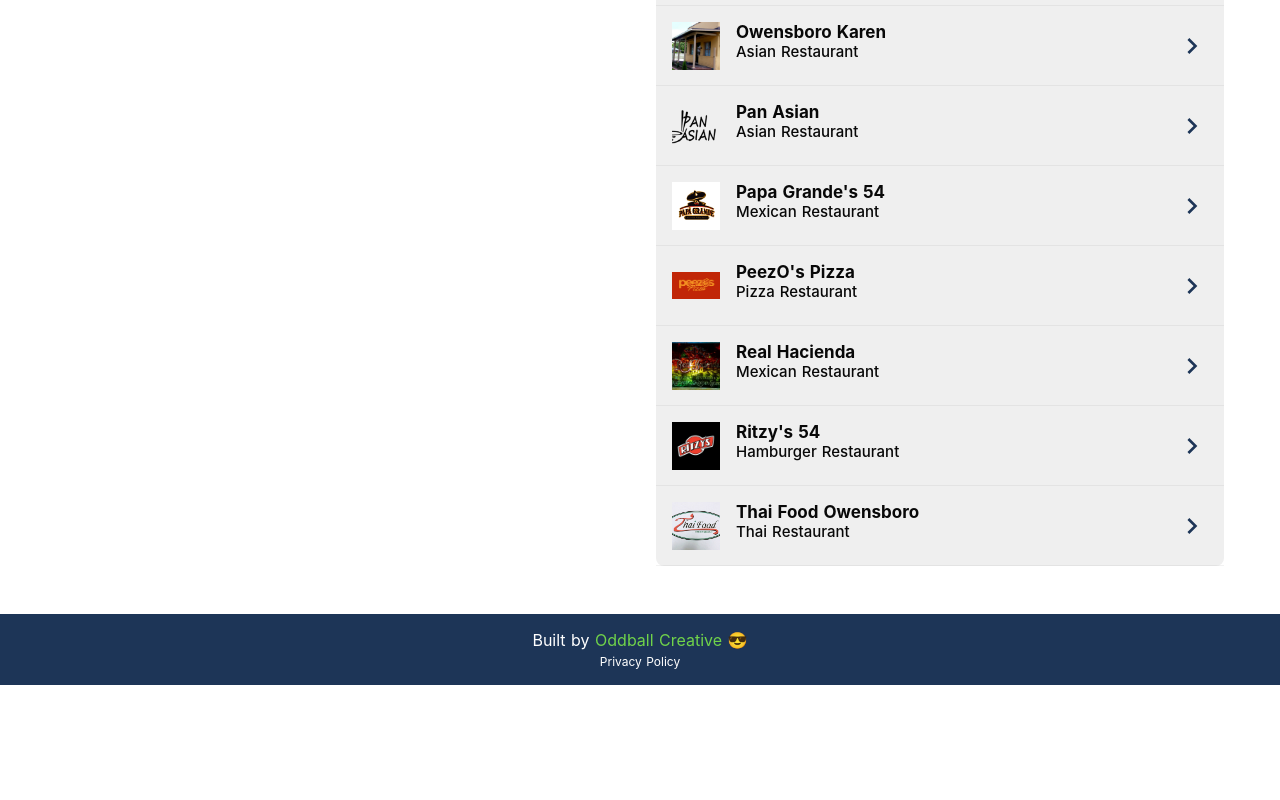
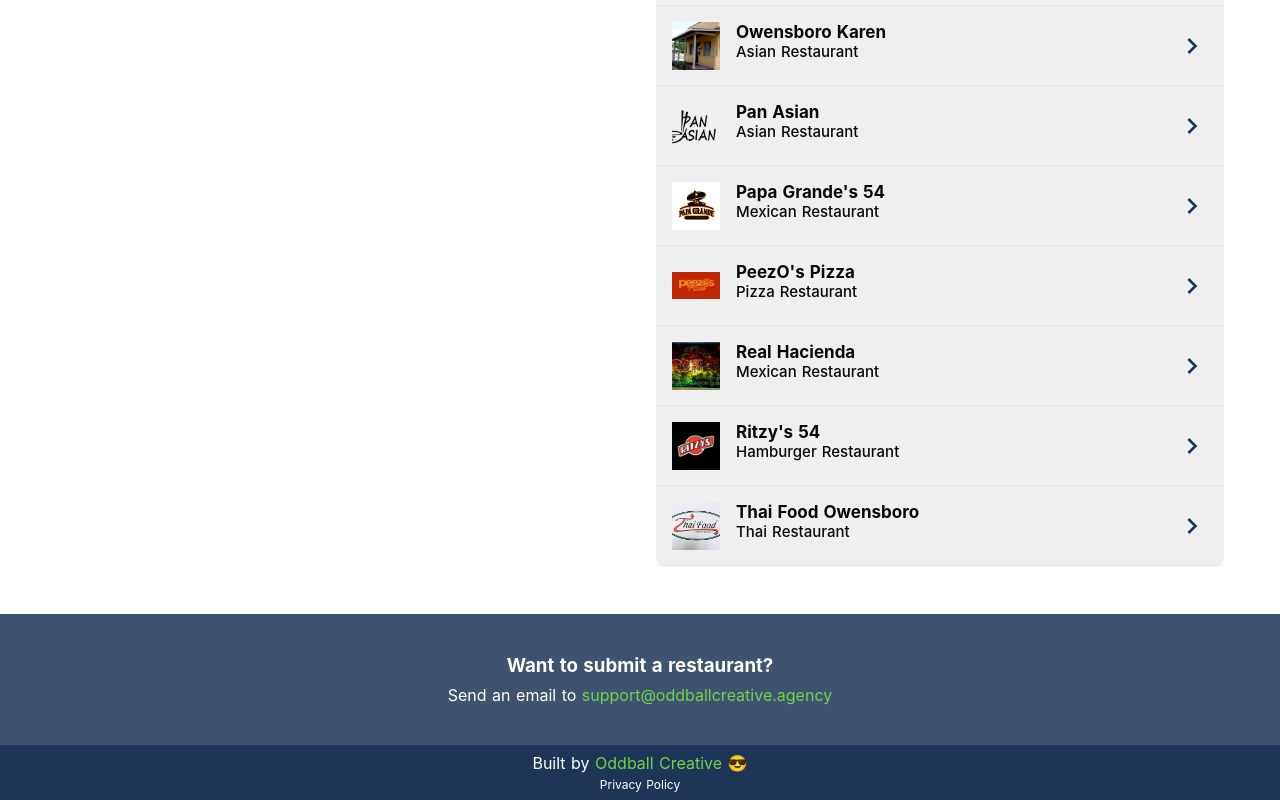
Before and after one commit to charliedr/Owensboro-Restaurants, a Nuxt app: page / in a window 1280 px wide. Shown: the part 1990-2790 px from the top of the page. Before the commit the page ends 2675 px from the top, so only its background shows below. Built offline with nearby package versions, Linux system fonts and the light colour scheme.

Commit message:
Add files via upload

```diff
--- a/components/Footer.vue
+++ b/components/Footer.vue
@@ -1,6 +1,10 @@
 <template>
   <footer class="footer">
-    <div class="footer__wrapper container">
+    <div class="footer__wrapper--top">
+      <h3>Want to submit a restaurant?</h3>
+      <p>Send an email to <a href="mailto:support@oddballcreative.agency">support@oddballcreative.agency</a></p>
+    </div>
+    <div class="footer__wrapper--bottom">
       <span>Built by <a href="https://oddballcreative.agency">Oddball Creative</a> &#128526;</span>
       <a class="privacy-policy" href="https://www.freeprivacypolicy.com/privacy/view/4e77b1ab058348f231fcebf867dc8ad3">Privacy Policy</a>
     </div>
@@ -16,16 +20,39 @@
 <style lang="scss">
   .footer {
     display: block;
-    padding: 1rem;
     margin-top: 1.5rem;
-    background: #1D3557;
     color: #ffffff;
 
-    &__wrapper {
+    &__wrapper--top {
       display: flex;
       flex-direction: column;
       align-items: center;
       justify-content: center;
+      text-align: center;
+      background: rgba(29, 53, 87, 0.85);
+      padding: 2.5rem 0;
+
+      p {
+        margin-top: .5rem;
+      }
+
+      a {
+        color: #70D34A;
+        text-decoration: none;
+
+        &:hover {
+          text-decoration: underline;
+        }
+      }
+    }
+
+    &__wrapper--bottom {
+      display: flex;
+      flex-direction: column;
+      align-items: center;
+      justify-content: center;
+      background: #1D3557;
+      padding: .5rem 0;
 
       a {
         color: #70D34A;
```
